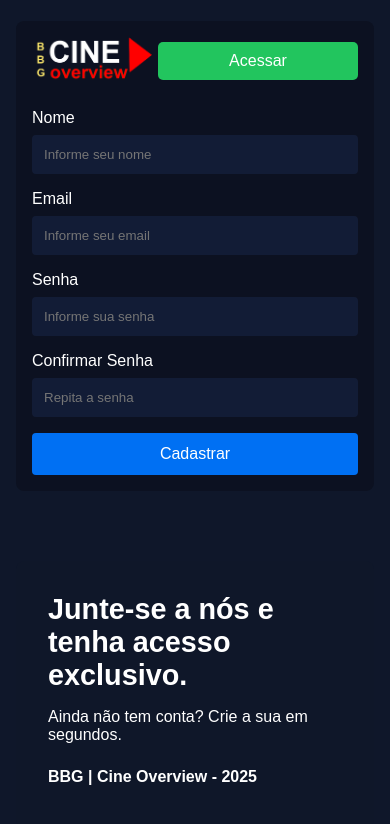
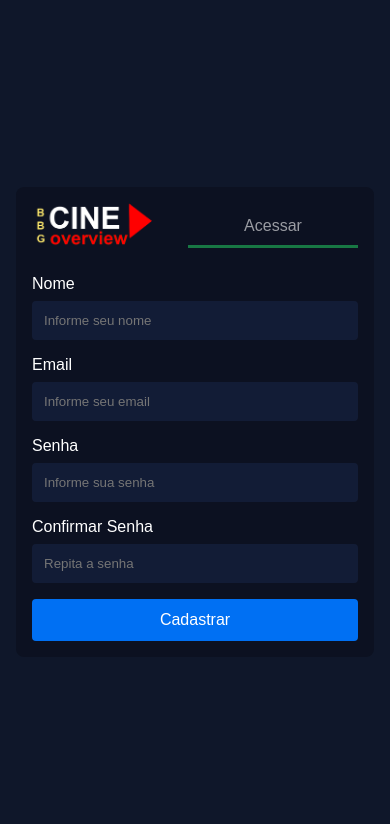
Before and after one commit to acrisiopb/React-WebFilme, a Next.js app in the folder movie_app/: page /register in a window 390 px wide. Shown: the top 824 px of the page. Built offline with nearby package versions, Linux system fonts and the light colour scheme.

Commit message:
Button - Correção

```diff
--- a/movie_app/src/app/register/index.scss
+++ b/movie_app/src/app/register/index.scss
@@ -125,22 +125,31 @@ form {
 .toggle-button {
   padding: 10px 20px;
   border: none;
-  border-radius: 5px;
-  width: 200px;
-  background: #ccc;
-  color: #fff;
+  border-radius: 0;
+  width: 170px;
+  background: transparent;
+  color: #ffffff95;
   cursor: pointer;
   transition: all 0.3s;
   font-size: 16px;
+  border-bottom: 3px solid transparent;
+}
 
-  &.acessar {
-    background: #22c55e;
-  }
+.toggle-button.acessar {
+  border-bottom-color: #22c55e93;
+}
+.toggle-button.acessar:hover {
+    color: #fff;
+  border-bottom-color: #22c55e;
+}
+.toggle-button.cadastro {
+  border-bottom-color: #ef4444bb;
+}
+.toggle-button.cadastro:hover {
+    color: #fff;
+  border-bottom-color: #ef4444;
+}
 
-  &.cadastro {
-    background: #ef4444;
-  }
-}
 
 /* Animação de transição */
 .form-container {
@@ -172,7 +181,7 @@ form {
     }
 
     .card-right {
-      margin-top: 2rem;
+     display: none;
     }
   }
 }
--- a/movie_app/src/components/Navbar/index.scss
+++ b/movie_app/src/components/Navbar/index.scss
@@ -21,7 +21,7 @@
         p {
             color: #fff;
             cursor: pointer;
-            font-size: 18px;
+            font-size: 14px;
             transition: color 0.3s;
             display: inline-block;
             margin-right: 10px;
--- a/movie_app/src/components/Navbar/index.tsx
+++ b/movie_app/src/components/Navbar/index.tsx
@@ -24,7 +24,7 @@ export default function Navbar() {
 
           </Link>
            <Link href="/register">
-            <p>Acessar</p>
+            <p>Acessar | Cadastre-se</p>
           </Link>
         </div>
       </nav>
--- a/movie_app/src/components/ToggleButton/index.scss
+++ /dev/null
@@ -1,22 +0,0 @@
-
-    .toggle-button {
-        padding: 10px 20px;
-        border: none;
-        border-radius: 5px;
-        width: 200px;
-        background: #ccc;
-        color: #fff;
-        cursor: pointer;
-        transition: all 0.3s;
-        font-size: 16px;
-    }
-
-    .toggle-button.on {
-        background: #22c55e;
-        /* verde */
-    }
-
-    .toggle-button.off {
-        background: #ef4444;
-        /* vermelho */
-    }
```
Also changed, not shown: movie_app/src/components/ToggleButton/index.tsx (deleted, +0 -22 lines).
